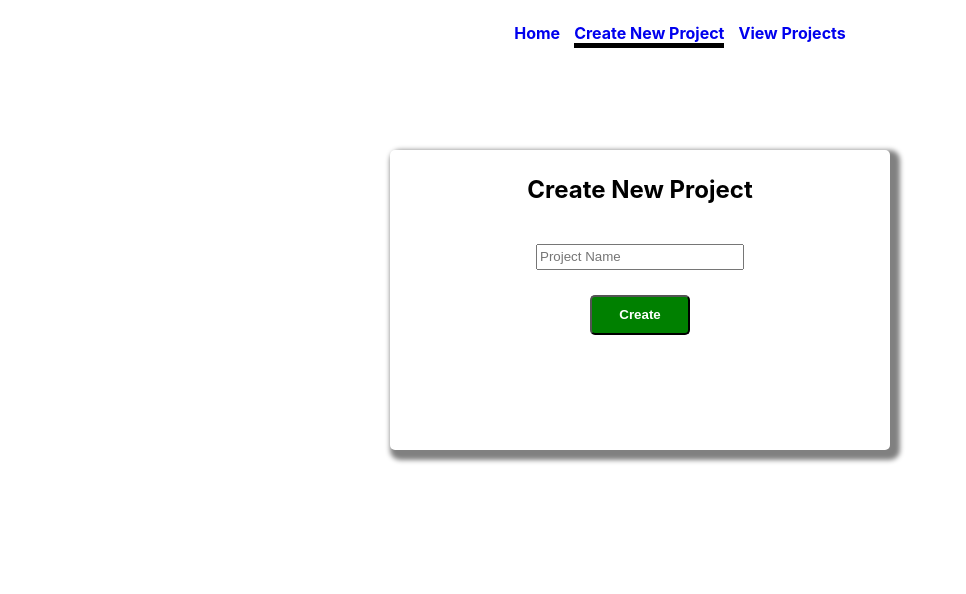
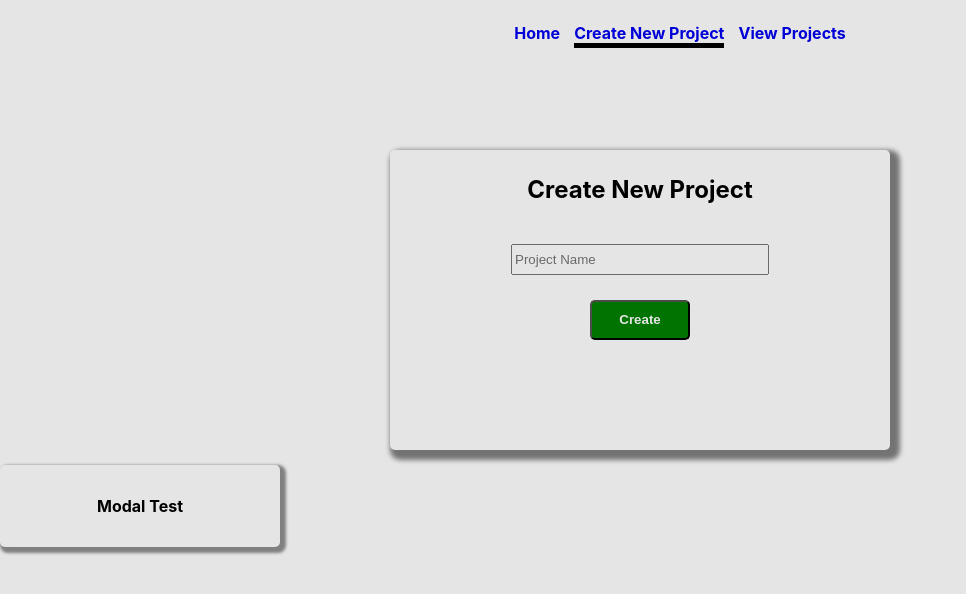
Before and after one commit to arajguha/GitArtist-Frontend, a React (Create React App) app: page /new-project in a window 1280 px wide. Shown: the top 594 px of the page, without its empty margins (0-966 px from the left). Built offline with nearby package versions, Linux system fonts and the light colour scheme.

Commit message:
@arajguha | updated NewProject component to display error or success message

```diff
--- a/src/App.js
+++ b/src/App.js
@@ -4,6 +4,7 @@ import { BrowserRouter, Switch, Route, NavLink } from 'react-router-dom'
 import ProjectCards from './components/ProjectCards/ProjectCards'
 import classes from './App.module.css'
 import AuxHoc from './components/hoc/AuxHoc/AuxHoc'
+import Modal from './components/UI/Modal/Modal'
 
 class App extends Component {
 
@@ -44,6 +45,7 @@ class App extends Component {
             </Switch>
           </div>
         </BrowserRouter>
+        <Modal show><p>Modal Test</p></Modal>
       </AuxHoc>
     )
   }
--- a/src/components/NewProject/NewProject.js
+++ b/src/components/NewProject/NewProject.js
@@ -8,7 +8,8 @@ import AuxHoc from '../hoc/AuxHoc/AuxHoc'
 class NewProject extends Component{
     state = {
         title: '',
-        nameError: false
+        message: null,
+        error: false
     }
 
     handleInputChange = (e) => {
@@ -19,18 +20,36 @@ class NewProject extends Component{
         e.preventDefault()
         if(!this.state.title || this.state.title === ''){
             //alert('Enter valid Project name')
-            this.setState({nameError: true})
+            this.setState({
+                error: true,
+                message: 'Invalid Project Name'
+            })
         }
         else{
-            this.setState({nameError: false})
+            this.setState({
+                error: false,
+                message: null
+            })
             const projectName = this.state.title.trim()
-            console.log(projectName)
+            //console.log(projectName)
 
             axios.post('http://localhost:3001/gitArtist/create-project', {
                 name: projectName
             })
-                .then(res => console.log(res))
-                .catch(err => console.log(err))
+                .then(res => {
+                    console.log(res)
+                    this.setState({
+                        error: false,
+                        message: 'Project Created'
+                    })
+                })
+                .catch(err => {
+                    console.log(err)
+                    this.setState({
+                        error: true,
+                        message: 'Project already exists or some error occured'
+                    })
+                })
 
         }
     }
@@ -55,12 +74,12 @@ class NewProject extends Component{
                             label="Create"
                             clickHandler={e => this.submitHandler(e)}
                         />
-                        {this.state.nameError ?
+                        {this.state.message ?
                             <p style={{
-                                color: 'red',
+                                color: this.state.error ? 'red' : 'green',
                                 fontWeight: 'bold'
                             }}>
-                                Invalid Name
+                                {this.state.message}
                             </p> : null
                         }
                     </form>
--- a/src/components/NewProject/NewProject.module.css
+++ b/src/components/NewProject/NewProject.module.css
@@ -12,6 +12,6 @@
 }
 
 .NewProject input {
-    width: 200px;
-    height:20px;
+    width: 250px;
+    height:25px;
 }
--- /dev/null
+++ b/src/components/UI/Backdrop/Backdrop.js
@@ -0,0 +1,10 @@
+import React from 'react'
+import classes from './Backdrop.module.css'
+
+const backdrop = (props) => {
+    return (
+        props.show ? <div className={classes.Backdrop}></div> : null
+    )
+}
+
+export default backdrop
--- /dev/null
+++ b/src/components/UI/Backdrop/Backdrop.module.css
@@ -0,0 +1,9 @@
+.Backdrop {
+    width: 100%;
+    height: 100%;
+    position: fixed;
+    z-index: 100;
+    top: 0;
+    left: 0;
+    background-color: rgba(0, 0, 0, 0.1);
+}
--- /dev/null
+++ b/src/components/UI/Modal/Modal.js
@@ -0,0 +1,20 @@
+import React from 'react'
+import classes from './Modal.module.css'
+import Backdrop from '../Backdrop/Backdrop'
+import AuxHoc from '../../hoc/AuxHoc/AuxHoc'
+
+const modal = props => {
+    return (
+        <AuxHoc>
+            <div
+                className={classes.Modal}
+                style={{
+                    transform : props.show ? 'translateY(0)' : 'translateY(-100vh)',
+                    opacity: props.show ? 1 : 0
+                }}
+            >{props.children}</div>
+            <Backdrop show={props.show} />
+        </AuxHoc>
+    )
+}
+export default modal
--- /dev/null
+++ b/src/components/UI/Modal/Modal.module.css
@@ -0,0 +1,13 @@
+.Modal {
+    z-index: 500;
+    margin: auto;
+    margin-top: 15px;
+    width: 250px;
+    position: fixed;
+    box-shadow: 3px 3px 3px 3px gray;
+    border-radius: 5px;
+    transform: all 0.3s ease-in-out;
+    font-weight: bold;
+    padding: 15px;
+    text-align: center;
+}
```
